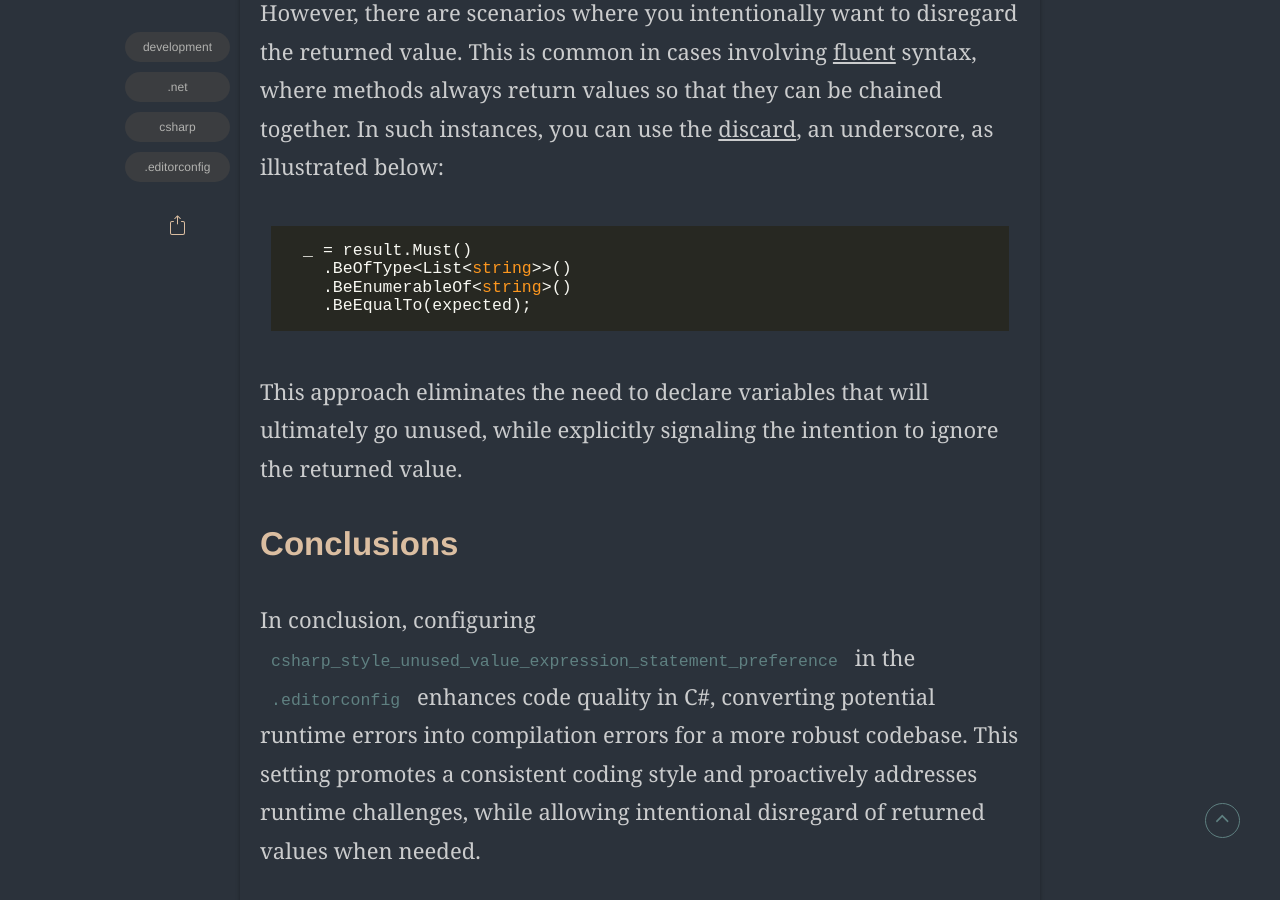
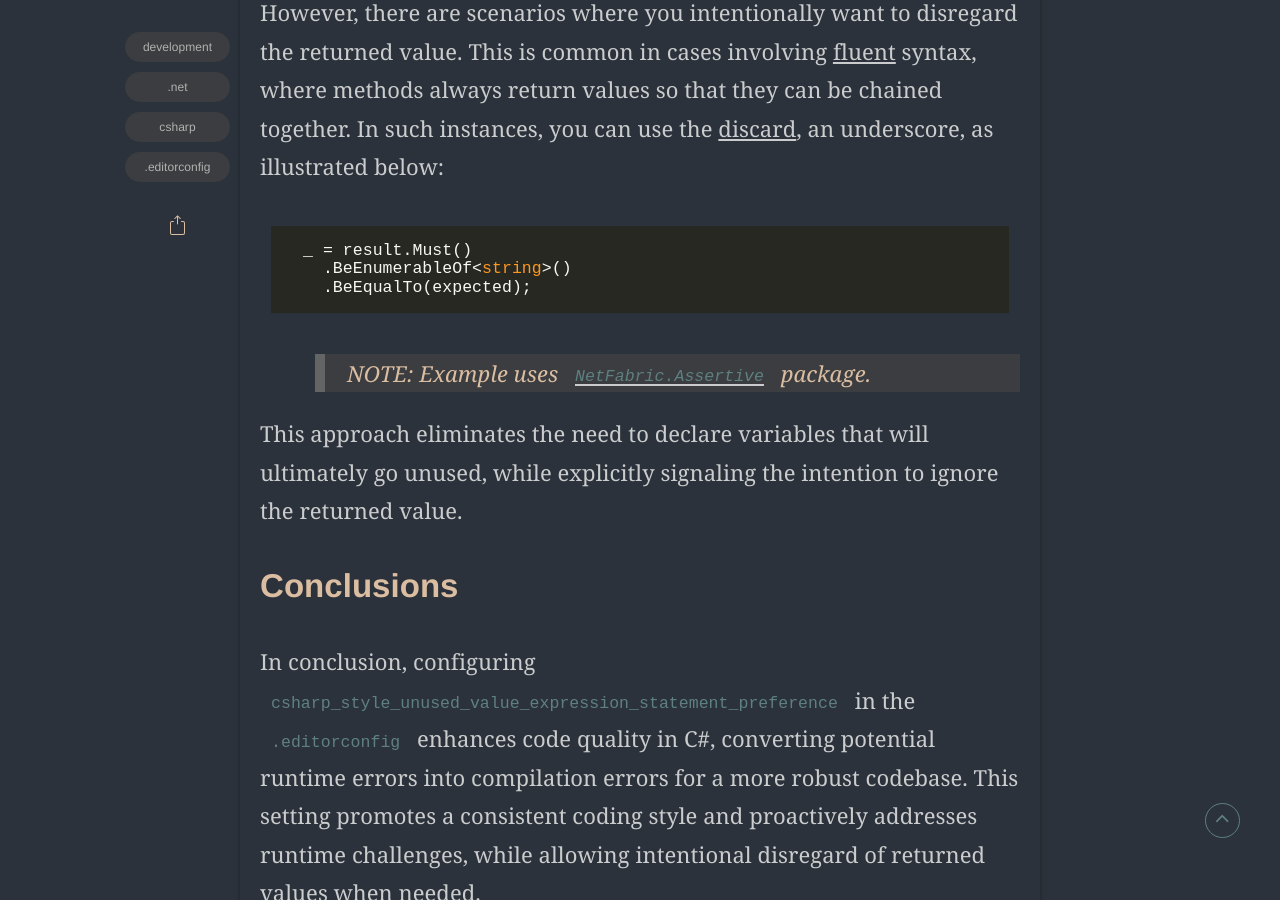
Before and after one commit to the-mvm/the-mvm.github.io, a Jekyll site: the page built from _posts/2024-01-15-A-closer-look-at-unchecked-return-value-discards.md, in a window 1280 px wide and 900 px high, scrolled down 5330 px. Built offline with Jekyll 4.4.1, drawn with Linux system fonts in a browser that asks for light colours; some web fonts are replaced; comment, search, counter and statistics services are not loaded.

Commit message:
Fix image

````diff
--- a/_posts/2024-01-15-A-closer-look-at-unchecked-return-value-discards.md
+++ b/_posts/2024-01-15-A-closer-look-at-unchecked-return-value-discards.md
@@ -106,10 +106,11 @@ However, there are scenarios where you intentionally want to disregard the retur
 
 ```csharp
 _ = result.Must()
-  .BeOfType<List<string>>()
   .BeEnumerableOf<string>()
   .BeEqualTo(expected);
 ```
+
+> NOTE: Example uses [`NetFabric.Assertive`](https://www.nuget.org/packages/NetFabric.Assertive) package.
 
 This approach eliminates the need to declare variables that will ultimately go unused, while explicitly signaling the intention to ignore the returned value.
 
````
Also changed, not shown: assets/img/posts/20240115/Discard.png.
